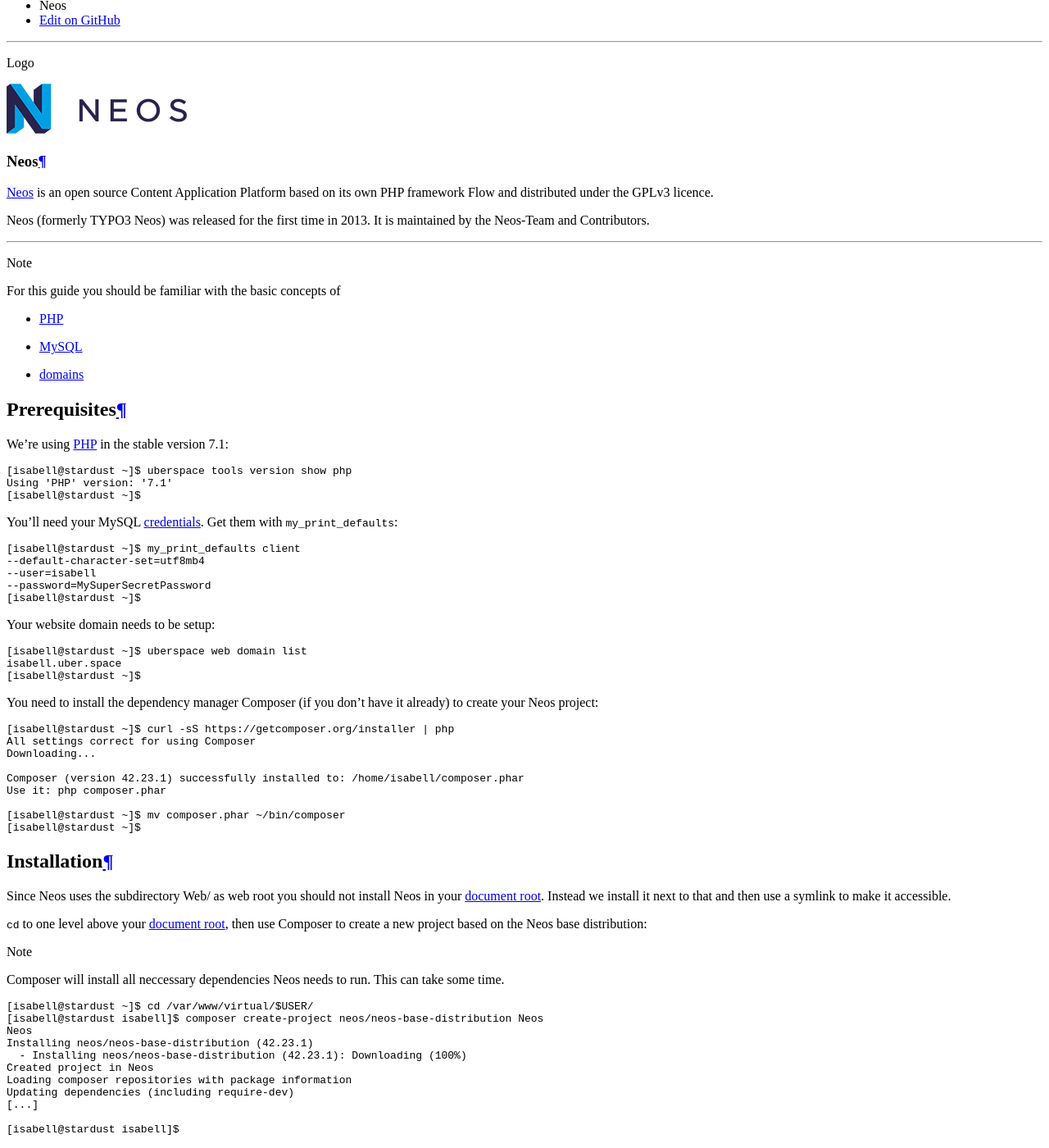
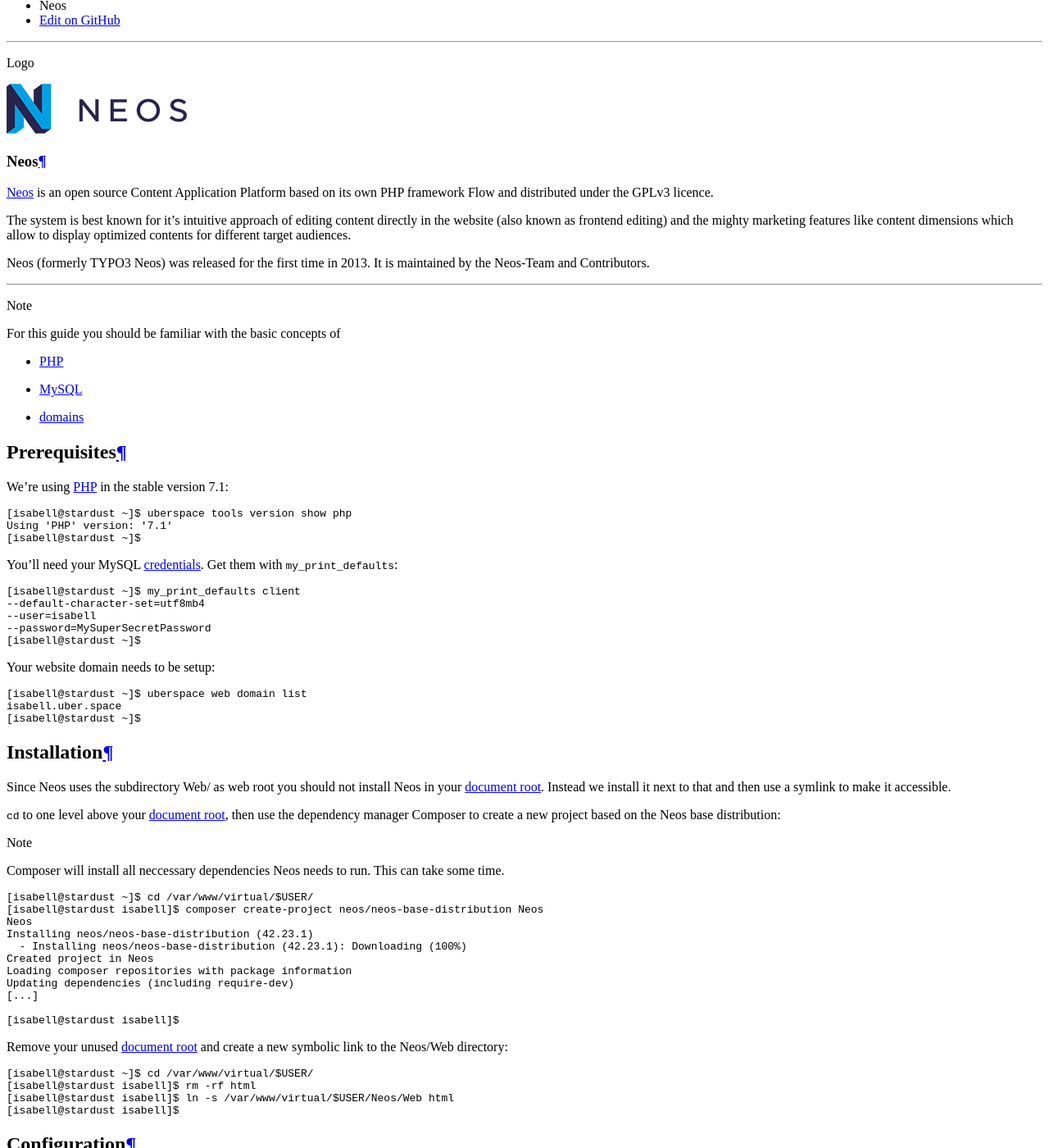
Before and after one commit to Uberspace/lab, a Sphinx documentation site: the page built from source/guide_neos.rst, in a window 1280 px wide and 1400 px high, scrolled down 501 px. Shown: the whole window at 82% size. Built offline with Sphinx 7.4.7 and the Read the Docs theme 2.0.0, drawn with Linux system fonts in a browser that asks for light colours.

Commit message:
Improve description and remove Composer install

```diff
--- a/source/guide_neos.rst
+++ b/source/guide_neos.rst
@@ -10,6 +10,8 @@
 #########
 
 Neos_ is an open source Content Application Platform based on its own PHP framework Flow and distributed under the GPLv3 licence.
+
+The system is best known for it's intuitive approach of editing content directly in the website (also known as frontend editing) and the mighty marketing features like content dimensions which allow to display optimized contents for different target audiences.
 
 Neos (formerly TYPO3 Neos) was released for the first time in 2013. It is maintained by the Neos-Team and Contributors.
 
@@ -40,26 +42,12 @@
 
 .. include:: includes/web-domain-list.rst
 
-You need to install the dependency manager Composer (if you don’t have it already) to create your Neos project:
-
-::
-
- [isabell@stardust ~]$ curl -sS https://getcomposer.org/installer | php
- All settings correct for using Composer
- Downloading...
-
- Composer (version 42.23.1) successfully installed to: /home/isabell/composer.phar
- Use it: php composer.phar
-
- [isabell@stardust ~]$ mv composer.phar ~/bin/composer
- [isabell@stardust ~]$
-
 Installation
 ============
 
 Since Neos uses the subdirectory Web/ as web root you should not install Neos in your `document root`_. Instead we install it next to that and then use a symlink to make it accessible.
 
-``cd`` to one level above your `document root`_, then use Composer to create a new project based on the Neos base distribution:
+``cd`` to one level above your `document root`_, then use the dependency manager Composer to create a new project based on the Neos base distribution:
 
 .. note:: Composer will install all neccessary dependencies Neos needs to run. This can take some time.
 
```
